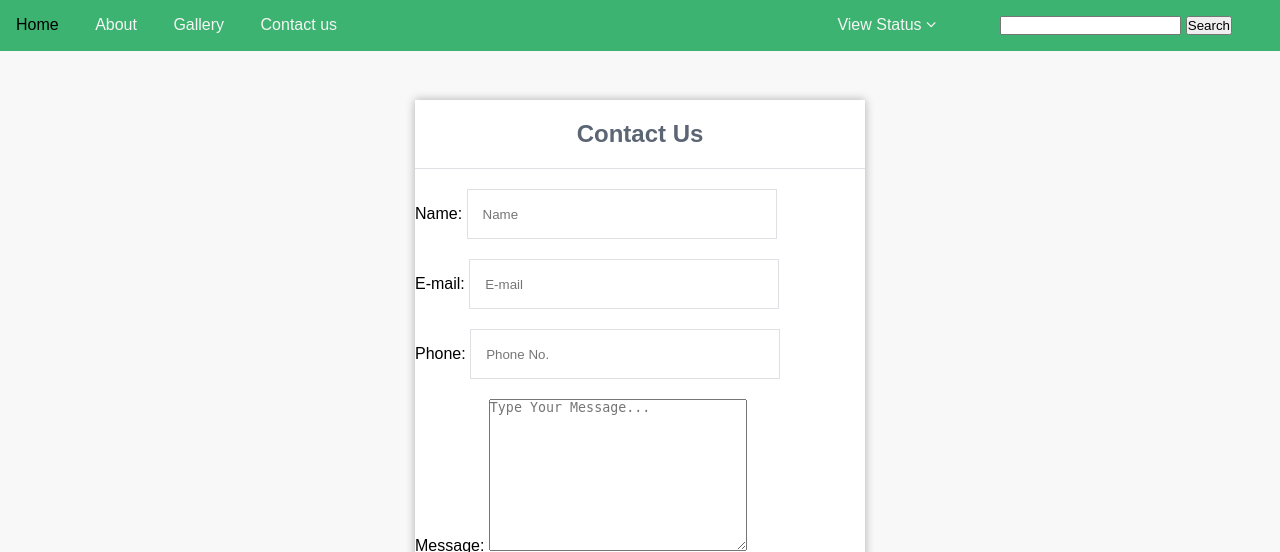
After one commit to aviyan7/booking, a PHP site: page /contact.php in a window 1280 px wide. The commit adds this page. Shown: the top 552 px of the page. Run offline with PHP 8.4, Linux system fonts and the light colour scheme; the visitor is signed in with stand-in values (Sample User, id 1).

Commit message:
Routing fixed

```diff
--- /dev/null
+++ b/captcha.php
@@ -0,0 +1,16 @@
+<?php
+  session_start();
+  // Generate captcha code
+  $random_num    = md5(random_bytes(64));
+  $captcha_code  = substr($random_num, 0, 6);
+  // Assign captcha in session
+  $_SESSION['CAPTCHA_CODE'] = $captcha_code;
+  // Create captcha image
+  $layer = @imagecreatetruecolor(168, 37);
+  $captcha_bg = imagecolorallocate($layer, 247, 174, 71);
+  imagefill($layer, 0, 0, $captcha_bg);
+  $captcha_text_color = imagecolorallocate($layer, 0, 0, 0);
+  imagestring($layer, 5, 55, 10, $captcha_code, $captcha_text_color);
+  header("Content-type: image/jpeg");
+  imagejpeg($layer);
+?>
--- /dev/null
+++ b/contact.php
@@ -0,0 +1,58 @@
+<?php
+include('includes/header.php');
+// include('includes/connection.php');
+$msg = "";
+if(isset($_POST['submit'])){
+    $name = $con->real_escape_string($_POST['name']);
+    $email = $con->real_escape_string($_POST['email']);
+    $phone = $con->real_escape_string($_POST['phone']);
+    $message = $con->real_escape_string($_POST['message']);
+
+    $sql = "INSERT INTO contact values('','$name','$email','$phone','$message')";
+    $result = mysqli_query($con, $sql);
+        if($result){
+            $msg = "Your message was sent successfully";
+        }
+        else{
+            $msg = "Sorry your message could not be sent";
+        }
+}
+?>
+
+<div class="create">
+<h1>Contact Us</h1>
+<div class="error"><?php echo @$msg;?></div>
+        <form action="#" autocomplete="off" method="POST">
+            <div>
+                <div>
+                    Name:
+                    <input type="text" name="name" id="name" placeholder="Name" required>
+                </div>
+                <div>
+                    E-mail:
+                    <input type="email" name="email" id="email" placeholder="E-mail" required>
+                </div>
+                <div>
+                    Phone:
+                    <input type="number" name="phone" id="phone" placeholder="Phone No." required>
+                </div>
+                <div>
+                    Message:
+                    <textarea name="message" id="message" cols="30" rows="10" placeholder="Type Your Message..." required></textarea>
+                </div>
+                <div>
+                <img src="captcha.php"/><input type="text" name="captcha" />
+
+</div>
+                <div class="desc1">
+                    <input type="Submit" name="submit" value="Submit">
+                </div>
+            </div>
+        </form>
+    </div>
+
+
+    <?php
+include('includes/footer.php');
+
+?>
--- a/createuser.php
+++ b/createuser.php
@@ -51,7 +51,7 @@ if(isset($_POST['save']))
 
          <div>
             Email:
-              <input type="text" name="mail" placeholder="Enter Your Email" required>
+              <input type="email" name="mail" placeholder="Enter Your Email" required>
           </div>
 
           <div>
@@ -61,7 +61,7 @@ if(isset($_POST['save']))
 
           <div>
           Mobile:
-              <input type="text" name="mobi" placeholder="Enter Your Mobile Number" required>
+              <input type="number" name="mobi" placeholder="Enter Your Mobile Number" required>
           </div>
 
           <div>
--- a/css/style.css
+++ b/css/style.css
@@ -159,8 +159,10 @@ body {
 
     .img1 {
       padding: 5px 30px;
-      width: 45%;
-      margin-left: 10%;
+      width: 85%;
+      height: 35%;
+      /* margin-left: 10%; */
+      align-items: center;
       margin-bottom: 1.5rem;
     }
 
@@ -350,7 +352,7 @@ height: 50px;
 background-color: #3274d6;
 color: #ffffff;
 }
-.create form input[type="password"], .create form input[type="text"] {
+.create form input[type="password"], .create form input[type="text"], .create form input[type="email"], .create form input[type="number"] {
 width: 310px;
 height: 50px;
 border: 1px solid #dee0e4;
@@ -419,3 +421,11 @@ margin-left: 2.5rem;
 
 
 /* End of user profile */
+
+/* Start of About */
+.about {
+  text-align: justify;
+  margin-left: 3rem;
+  margin-right: 3rem;
+}
+/*End of About*/
--- /dev/null
+++ b/igonore.php
@@ -0,0 +1,4 @@
+<td><?php echo $res['name']; ?></td>
+		<td><?php echo $res['email']; ?></td>
+		<td><?php echo $res['phone']; ?></td>
+		<td><?php echo $res['address']; ?></td>
--- a/includes/menu.php
+++ b/includes/menu.php
@@ -8,6 +8,7 @@ error_reporting(1);
   <li><a href="index.php">Home</a></li>
   <li><a href="about.php">About</a></li>
   <li><a href="gallery.php">Gallery</a></li>
+  <li><a href="contact.php">Contact us</a></li>
   <li class="login"><form action="./includes/search.php" method="GET">
 	<input type="text" name="query" />
 	<input type="submit" value="Search" />
--- a/roomdetails.php
+++ b/roomdetails.php
@@ -2,6 +2,7 @@
 session_start();
 error_reporting(1);
 include('./includes/header.php');
+$id = $_SESSION['ID'];
 ?>
 
 <body style="margin-top:50px;">
@@ -26,7 +27,7 @@ $res=mysqli_fetch_assoc($sql);
     </div>
 
     <div class="desc1">
-      <a href="checklogin.php?room_no=<?php echo $room_no;?>"><button>Book Now</button></a>
+      <a href="checklogin.php?room_no=<?php echo $room_no;?>&&id=<?php echo $id; ?>"><button>Book Now</button></a>
       <a href="index.php"><button>Back</button></a>
     </div>
 
@@ -45,6 +46,7 @@ $res=mysqli_fetch_assoc($sql);
 				</div>
 
 
+
   <?php
       include('./includes/footer.php')
   ?>
--- a/userbooking.php
+++ b/userbooking.php
@@ -51,15 +51,12 @@ $oid=$res['id'];
 ?>
 <tr>
 		<td><?php echo $i;$i++; ?></td>
-		<td><?php echo $res['name']; ?></td>
-		<td><?php echo $res['email']; ?></td>
-		<td><?php echo $res['phone']; ?></td>
-		<td><?php echo $res['address']; ?></td>
 		<td><?php echo $res['room_type']; ?></td>
 		<td><?php echo $res['check_in_date']; ?></td>
 		<td><?php echo $res['check_in_time']; ?></td>
 		<td><?php echo $res['check_out_date']; ?></td>
 		<td><?php echo $res['occupancy']; ?></td>
+		<td><?php echo $res['status'] ?></td>
 		<td><a style="color:red" href="cancelorder.php?id=<?php echo $oid; ?>"><i class="fa fa-trash"></i></a></td>
 	</td>
 	</tr>
```
Also changed, not shown: about.php (+17 -19 lines), admin/bookingdetails.php (+4 -6 lines), admin/roombooking.php (+37 -21 lines), checklogin.php (+16 -5 lines), userlogin.php (+13 -6 lines).
